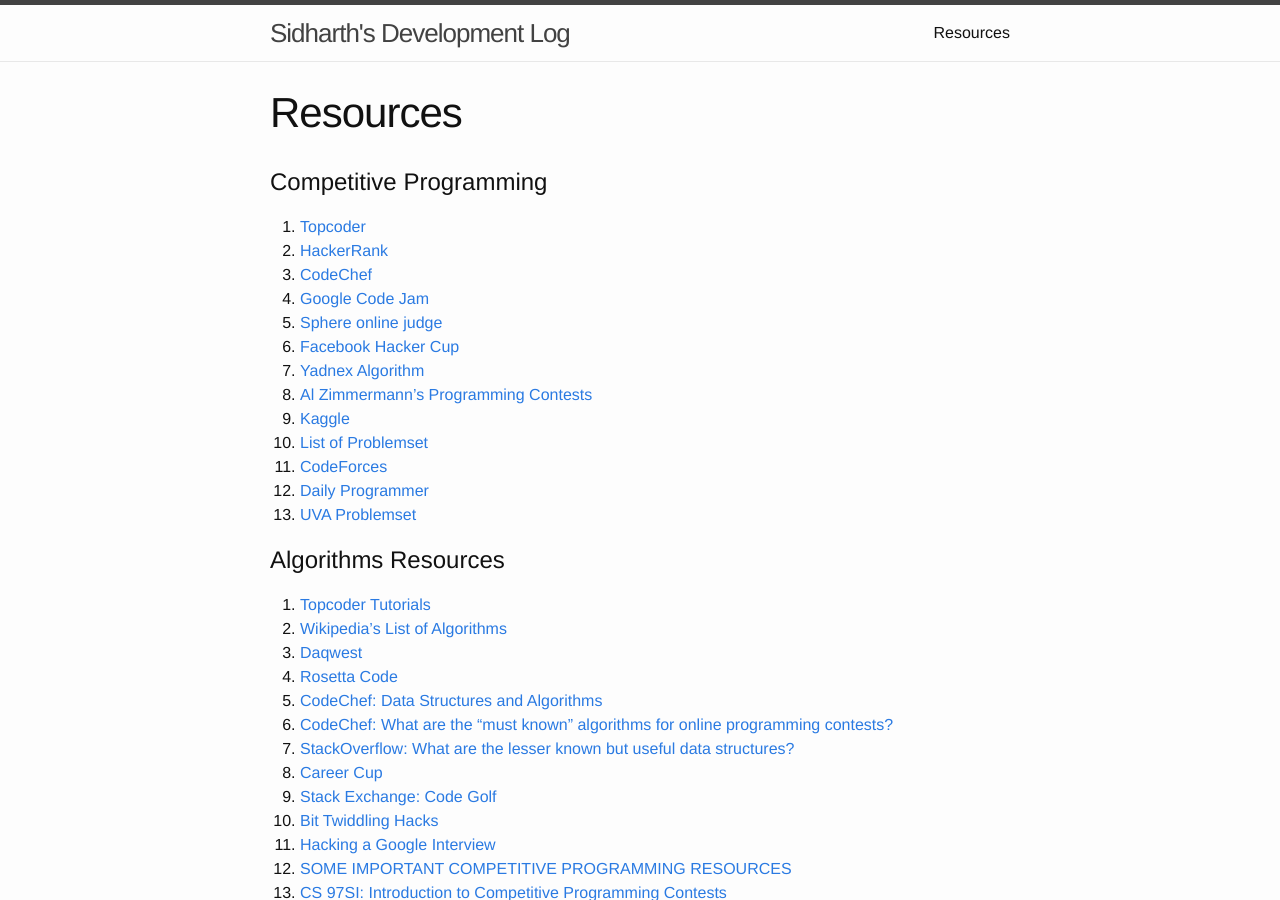
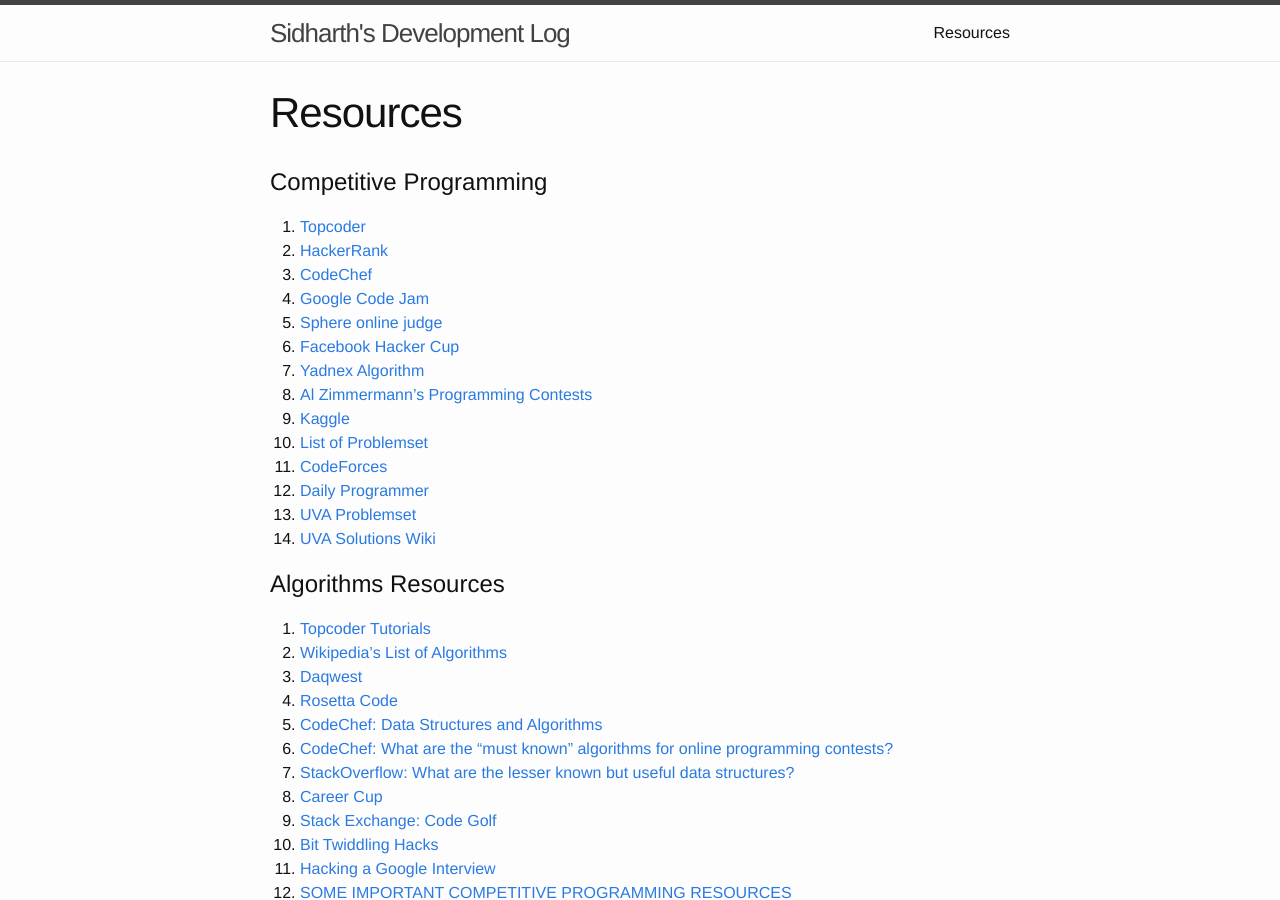
Before and after one commit to sidharthshah/sidharthshah.github.com, a Jekyll site: the page built from resources.md, in a window 1280 px wide and 900 px high. Built offline with Jekyll 4.4.1, drawn with Linux system fonts in a browser that asks for light colours.

Commit message:
updated UVa solutions link

```diff
--- a/resources.md
+++ b/resources.md
@@ -20,6 +20,7 @@
 11. [CodeForces](http://codeforces.com/)
 12. [Daily Programmer](http://www.reddit.com/r/dailyprogrammer/)
 13. [UVA Problemset](http://uva.onlinejudge.org/index.php?option=com_onlinejudge&Itemid=8&category=1)
+14. [UVA Solutions Wiki](http://www.algorithmist.com/index.php/Category:UVa_Online_Judge)
 
 Algorithms Resources
 ====================
```
